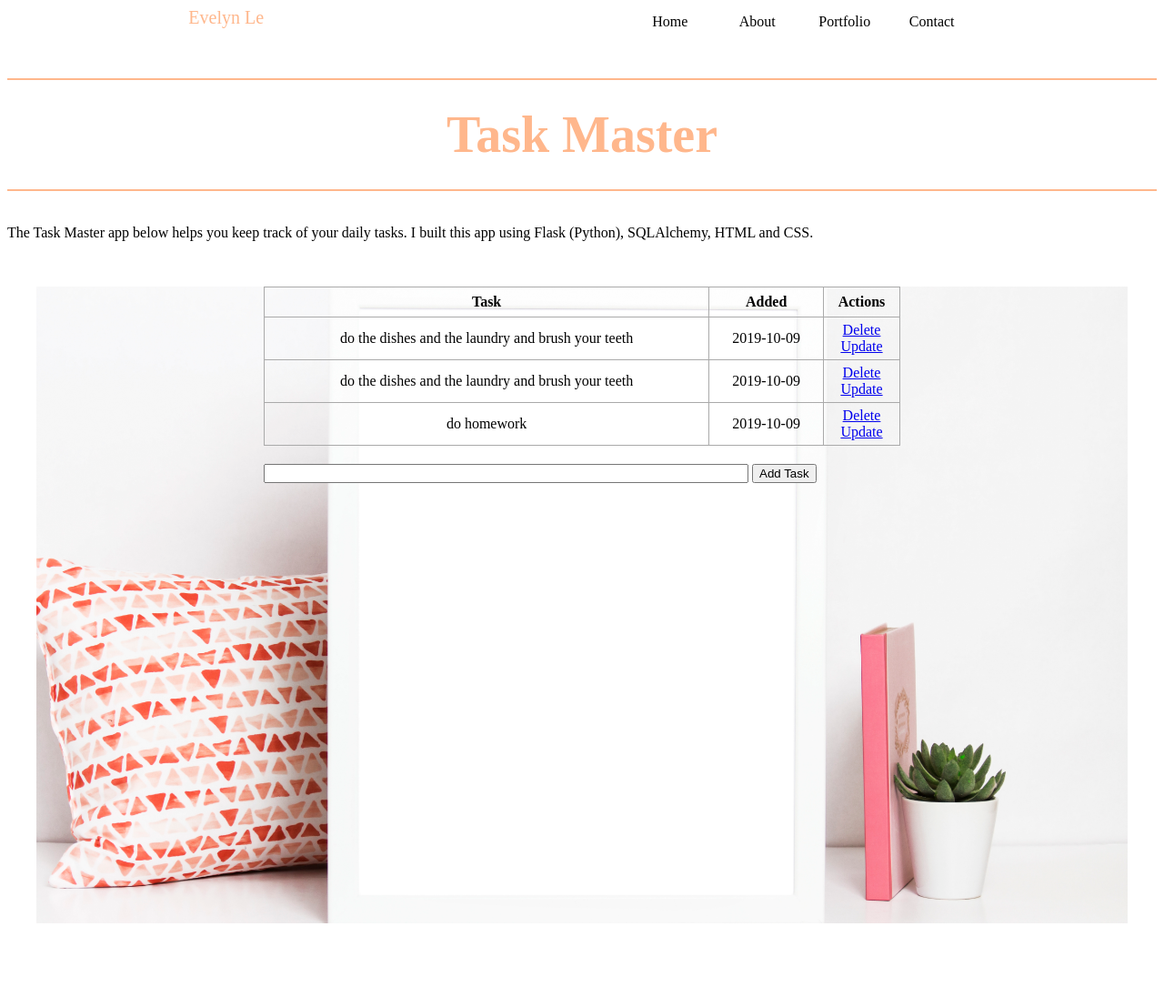
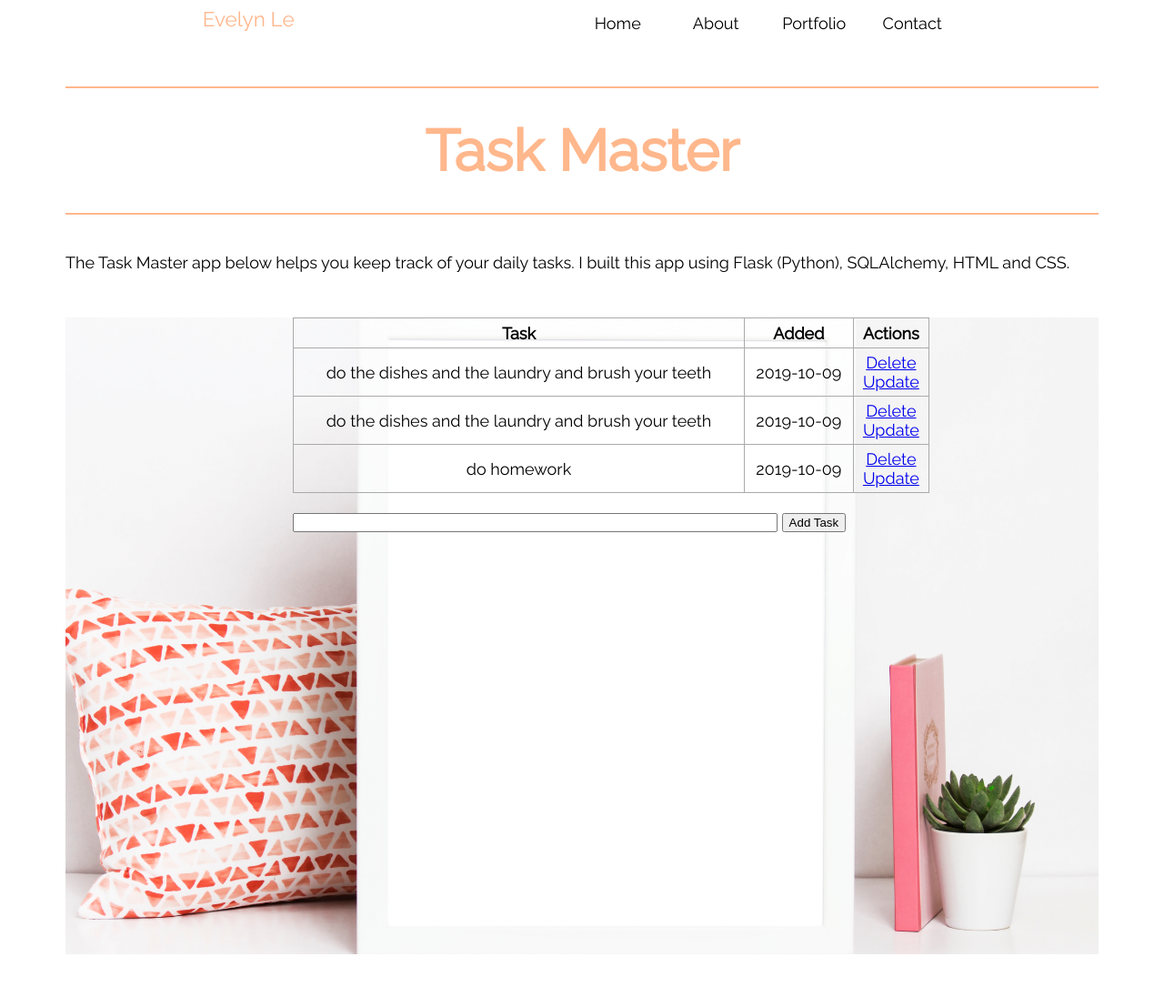
Before and after one commit to EvelynLe1024/EvelynLe1024.github.io, a Flask app: page / in a window 1280 px wide. Shown: the whole page at 91% size. Before the commit the page ends 1015 px from the top, so only its background shows below. Run offline with Flask 2, Linux system fonts and the light colour scheme; data comes from the database, SQL or seed files in the repository.

Commit message:
Update main.css

```diff
--- a/TaskMaster/static/css/main.css
+++ b/TaskMaster/static/css/main.css
@@ -74,6 +74,7 @@ font-size: 1.25em;
     margin: 50px auto;
 }
 
+body, html {
 font-family: 'Raleway', sans-serif;
 overflow: scroll;
 margin-left: 2em;
```
